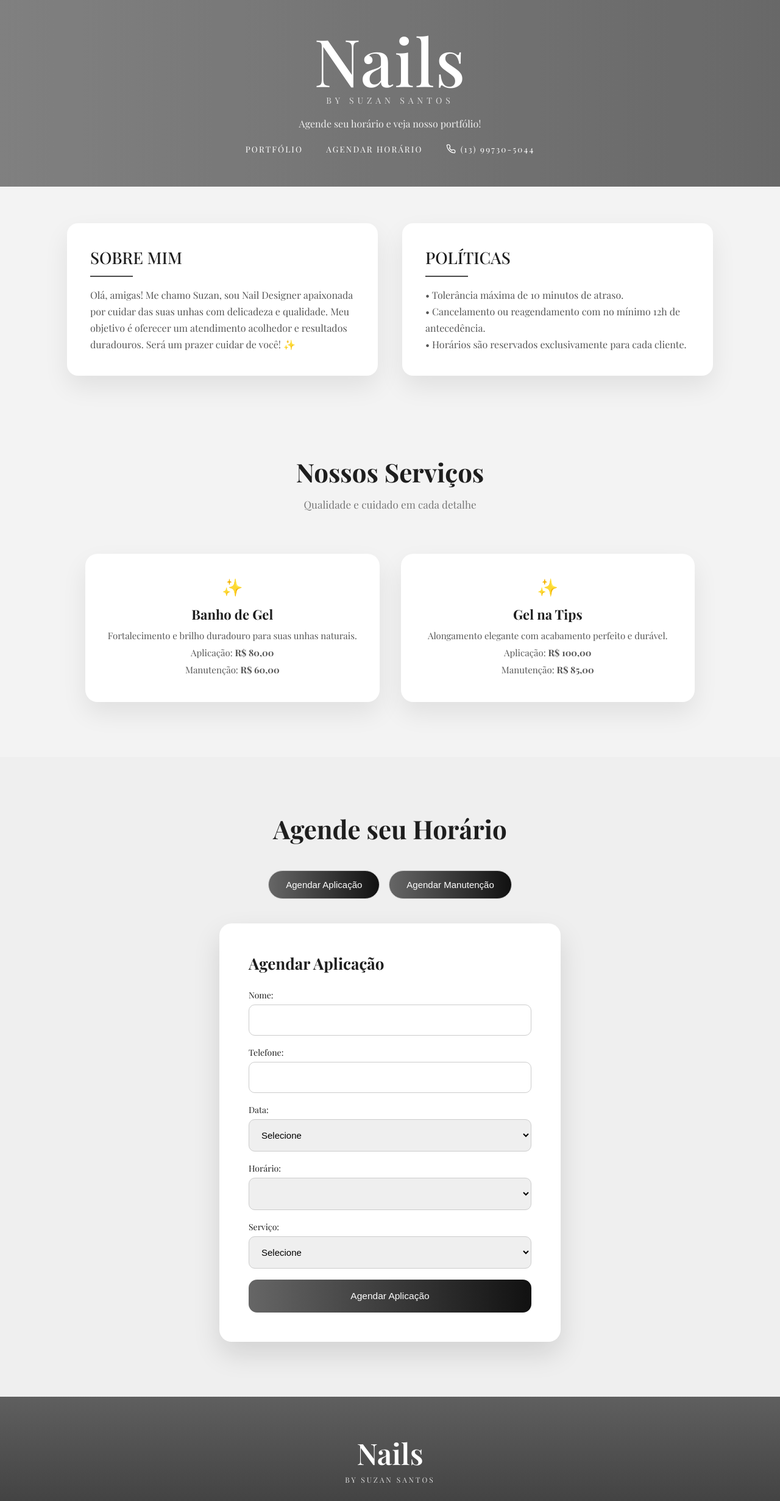
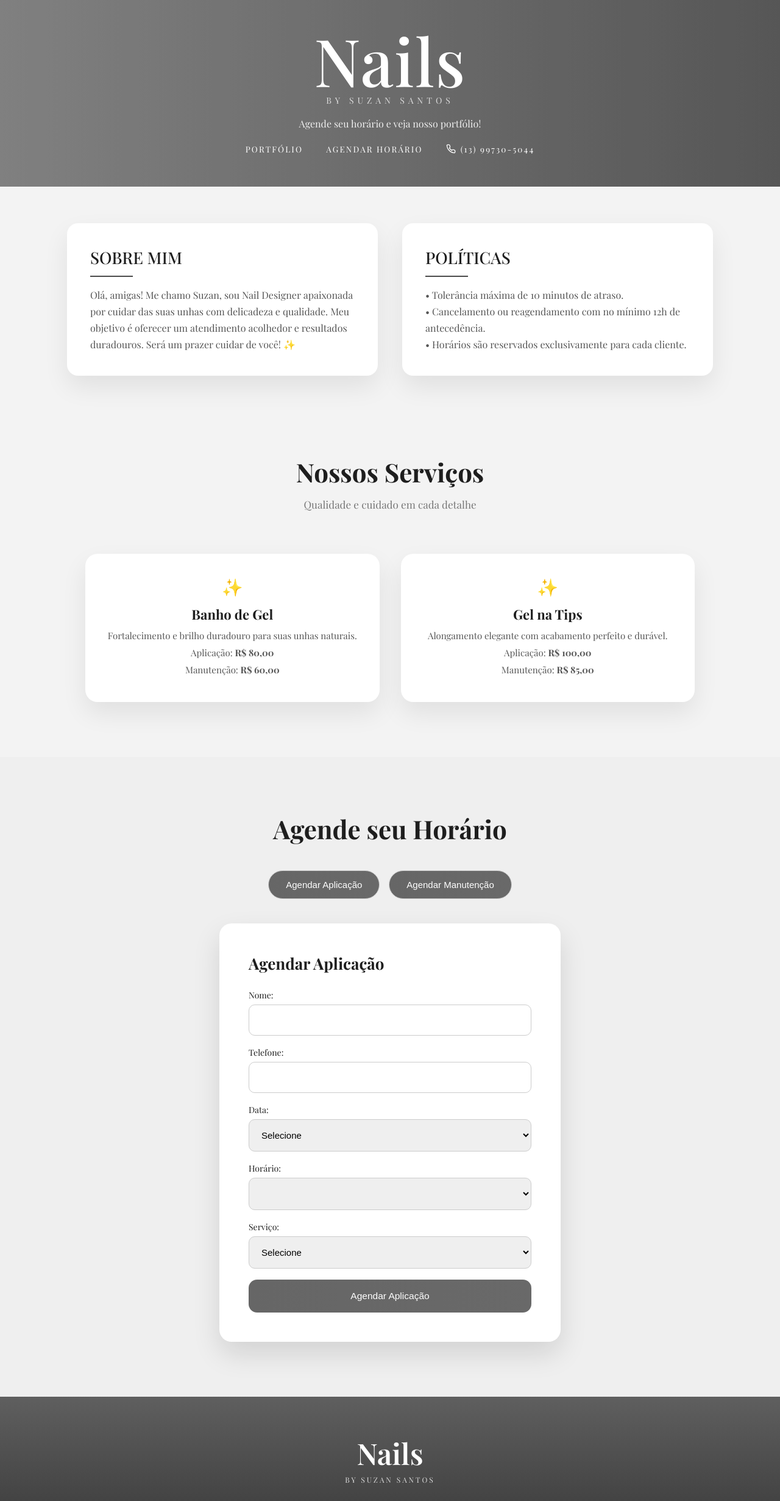
Before and after one commit to bielmkv/Nails-, a plain HTML site: page index.html in a window 1280 px wide. Shown: the top 2461 px of the page at 61% size. Drawn offline with nearby package versions, Linux system fonts and the light colour scheme; no server answers.

Commit message:
Refactor styles for hero section and responsiveness
Updated various styles in the CSS file, including background colors, hover effects, and layout adjustments for responsiveness.

```diff
--- a/style.css
+++ b/style.css
@@ -18,7 +18,7 @@ body {
 ===================== */
 .hero {
   min-height: 18vh; /* hero menor */
-  background: linear-gradient(90deg, #9c9c9c, #7f7f7f);
+  background: linear-gradient(90deg, #9c9c9c, #696969);
   display: flex;
   align-items: center;
   justify-content: center;
@@ -244,7 +244,7 @@ body {
   padding: 14px 28px;
   border-radius: 30px;
   border: 1px solid #ccc;
-  background: linear-gradient(90deg, #666, #111); /* Nova cor rosa para combinar com tema de manicure */
+  background: linear-gradient(90deg, #666, #696969); /* Nova cor rosa para combinar com tema de manicure */
   color: #fff; /* Texto branco para contraste */
   cursor: pointer;
   font-size: 15px;
@@ -257,6 +257,14 @@ body {
   border: none;
   transform: scale(1.05); /* Efeito de escala para destacar */
   box-shadow: 0 4px 8px rgba(68, 65, 68, 0.3); /* Sombra rosa para percepção */
+  animation: categorySwitch 0.5s ease-in-out; /* Efeito perceptível ao mudar de categoria */
+}
+
+/* Animação para efeito perceptível ao mudar de categoria */
+@keyframes categorySwitch {
+  0% { transform: scale(1); opacity: 0.8; }
+  50% { transform: scale(1.1); opacity: 1; }
+  100% { transform: scale(1.05); opacity: 1; }
 }
 
 /* FORMULÁRIO MAIOR */
@@ -300,7 +308,7 @@ form button {
   padding: 18px;
   border: none;
   border-radius: 14px;
-  background: linear-gradient(90deg, #666, #111);
+  background: linear-gradient(90deg, #666, #696969);
   color: #fff;
   font-size: 15.5px;
   cursor: pointer;
```
